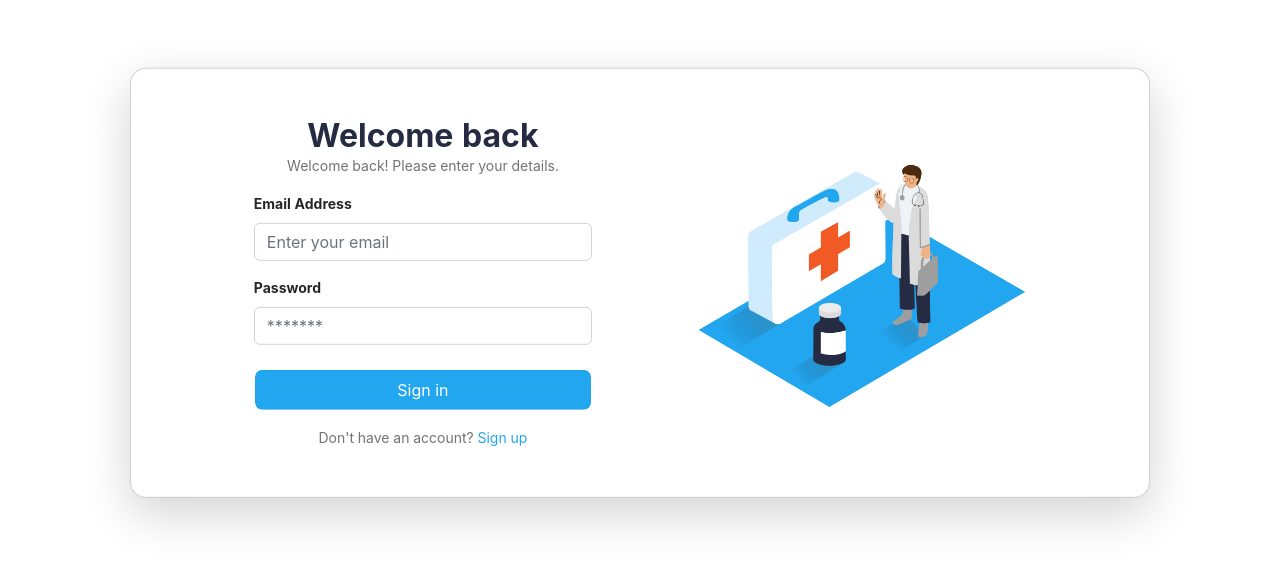
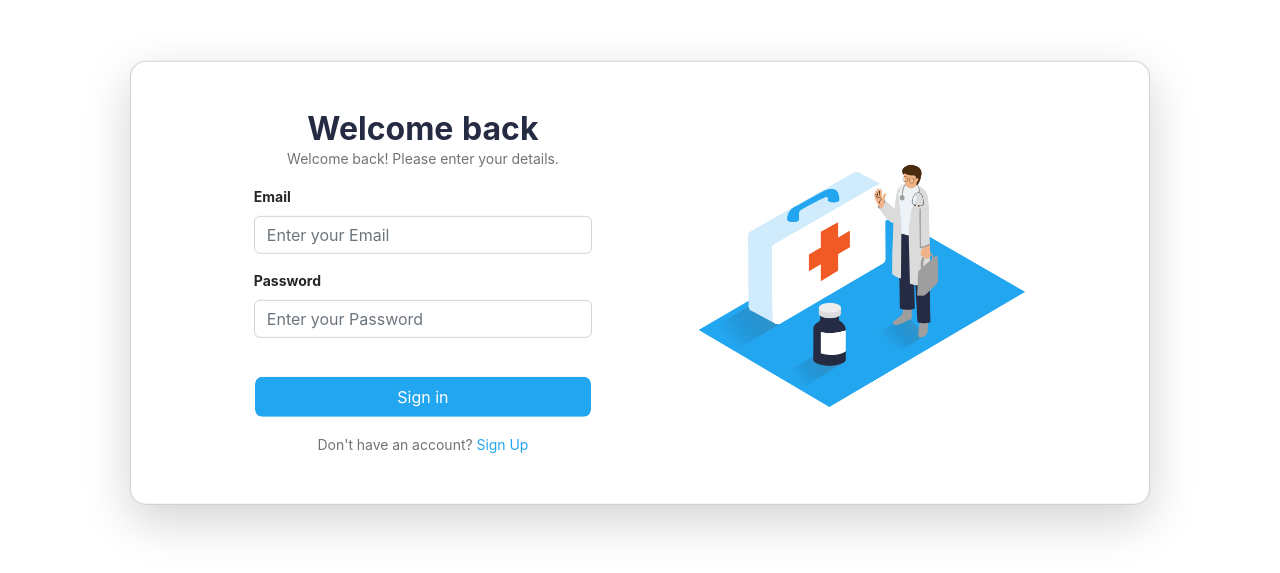
Before and after one commit to shidqiiii/dokter-favorit, a React (Create React App) app: page /login in a window 1280 px wide. Shown: the part 117-690 px from the top of the page. Built offline with nearby package versions, Linux system fonts and the light colour scheme; no server answers.

Commit message:
update form component

```diff
--- /dev/null
+++ b/src/Components/Form/FormGroupControl.js
@@ -0,0 +1,15 @@
+import React from 'react'
+import { Form } from 'react-bootstrap'
+
+export default function FormGroup(props) {
+    return (
+        <Form.Group className="mb-3">
+            <Form.Label className='fw-bold'>{props.name}</Form.Label>
+            <Form.Control
+                type={props.type}
+                placeholder={`Enter your ${props.name}`}
+                value={props.value}
+                onChange={props.onChange} />
+        </Form.Group>
+    )
+}
--- /dev/null
+++ b/src/Components/Form/FormGroupSelect.js
@@ -0,0 +1,16 @@
+import React from 'react'
+import { Form } from 'react-bootstrap'
+
+export default function FormGroupSelect(props) {
+    return (
+        <Form.Group className="mb-3">
+            <Form.Label className='fw-bold'>Role</Form.Label>
+            <Form.Select
+                onChange={props.onChange}
+                value={props.value} >
+                <option value="" defaultValue disabled hidden>Select here</option>
+                {props.children}
+            </Form.Select>
+        </Form.Group>
+    )
+}
--- /dev/null
+++ b/src/Components/Form/FormTemplate.js
@@ -0,0 +1,17 @@
+import React from 'react'
+import { Card, Col, Row } from 'react-bootstrap'
+
+export default function FormTemplate(props) {
+    return (
+        <Card className='mx-5 shadow-lg'>
+            <Row className='d-flex align-items-center justify-content-center py-5'>
+                <Col sm={10} lg={5} className='my-auto px-5'>
+                    {props.children}
+                </Col>
+                <Col sm={10} lg={5} className='d-flex align-items-center justify-content-center'>
+                    <Card.Img variant="top" src="./Image/login-illustrator.png" />
+                </Col>
+            </Row>
+        </Card>
+    )
+}
--- a/src/Pages/LoginPage.js
+++ b/src/Pages/LoginPage.js
@@ -5,17 +5,12 @@ import '../CSS/Entry Page/EntryPage.css'
 import { BaseApi } from '../API/BaseApi';
 import { NavLink, useNavigate } from 'react-router-dom';
 import Cookies from 'js-cookie'
-
-const ui = {
-    headerTitle: "Welcome back",
-    headerCaption: "Welcome back! Please enter your details.",
-    buttonText: "Sign in",
-    text: "Don't",
-    hrefText: "Sign up",
-    href: "register",
-}
+import FormControl from '../Components/Form/FormGroupControl';
+import FormTemplate from '../Components/Form/FormTemplate';
 
 export default function LoginPage() {
+    const navigate = useNavigate();
+
     const [inputData, setInputData] = useState({
         email: "",
         password: "",
@@ -23,8 +18,6 @@ export default function LoginPage() {
 
     const [isLoading, setIsLoading] = useState(false)
     const [inputError, setinputError] = useState("")
-
-    const navigate = useNavigate();
 
     const handleChange = (target, value) => {
         setInputData({
@@ -54,8 +47,6 @@ export default function LoginPage() {
         setTimeout(() => {
             handleLoginUser();
         }, 1000);
-
-
     }
 
     const handleError = () => {
@@ -67,66 +58,54 @@ export default function LoginPage() {
         }
     }
 
+    const handleForm = () => {
+        if (!isLoading) {
+            return (<>
+                <FormControl
+                    name="Email"
+                    type="Email"
+                    value={inputData.email}
+                    onChange={(event) => { handleChange("email", event.target.value) }} />
+
+                <FormControl
+                    name="Password"
+                    type="Password"
+                    value={inputData.password}
+                    onChange={(event) => { handleChange("password", event.target.value) }} />
+
+                {handleError()}
+
+                <FormControl
+                    type="Submit"
+                    value="Sign in" />
+
+                <Card.Text className='text-center'>Don't have an account? <NavLink to={`/register`}>
+                    Sign Up
+                </NavLink>
+                </Card.Text>
+            </>)
+        }
+        return <Loader />
+
+    }
+
     return (
         <div className="entry">
             <Container>
-                <Card className='mx-5 shadow-lg'>
-                    <Row className='d-flex align-items-center justify-content-center py-5'>
-                        <Col sm={10} lg={5} className='my-auto px-5'>
+                <FormTemplate>
                     <Form onSubmit={handleSubmit}>
                         <header className='mb-3 text-center'>
                             <Card.Title className='fw-bold fs-2 my-0'>
-                                        {ui.headerTitle}
+                                Welcome back
                             </Card.Title>
                             <Card.Text>
-                                        {ui.headerCaption}
+                                Welcome back! Please enter your details.
                             </Card.Text>
                         </header>
 
-                                {isLoading ?
-                                    (
-                                        <Loader />
-                                    )
-                                    :
-                                    (
-                                        <>
-                                            <Form.Group className="mb-3">
-                                                <Form.Label className='fw-bold'>Email Address</Form.Label>
-                                                <Form.Control
-                                                    type="email"
-                                                    placeholder="Enter your email"
-                                                    value={inputData.email}
-                                                    onChange={(event) => { handleChange("email", event.target.value) }} />
-                                            </Form.Group>
-
-                                            <Form.Group className="mb-3">
-                                                <Form.Label className='fw-bold'>Password</Form.Label>
-                                                <Form.Control
-                                                    type="password"
-                                                    placeholder="*******"
-                                                    value={inputData.password}
-                                                    onChange={(event) => { handleChange("password", event.target.value) }} />
-                                            </Form.Group>
-
-                                            {handleError()}
-
-                                            <Form.Group className="mt-4 mb-3">
-                                                <Form.Control type="submit" value={ui.buttonText} />
-                                            </Form.Group>
-
-                                            <Card.Text className='text-center'>{ui.text} have an account? <NavLink to={`/${ui.href}`}>
-                                                {ui.hrefText}
-                                            </NavLink>
-                                            </Card.Text>
-                                        </>
-                                    )}
+                        {handleForm()}
                     </Form >
-                        </Col>
-                        <Col sm={10} lg={5} className='d-flex align-items-center justify-content-center'>
-                            <Card.Img variant="top" src="./Image/login-illustrator.png" />
-                        </Col>
-                    </Row>
-                </Card>
+                </FormTemplate>
             </Container>
         </div>
     )
--- a/src/Pages/RegisterPage.js
+++ b/src/Pages/RegisterPage.js
@@ -3,35 +3,26 @@ import { Card, Col, Container, Form, Row, Alert } from 'react-bootstrap';
 import '../CSS/Entry Page/EntryPage.css'
 import { BaseApi } from '../API/BaseApi';
 import { NavLink, useNavigate } from 'react-router-dom';
-import Spinner from 'react-bootstrap/Spinner';
 import { connect } from "react-redux";
-// import FormComponent from '../Components/Entry Page/FormComponent'
-
-const ui =
-{
-    headerTitle: "Create an account",
-    headerCaption: "Let's get started.",
-    buttonText: "Create account",
-    text: "Already",
-    hrefText: "Sign in",
-    href: "login",
-}
+import Loader from '../Components/Loader';
+import FormControl from '../Components/Form/FormGroupControl';
+import FormSelect from '../Components/Form/FormGroupSelect';
+import FormTemplate from '../Components/Form/FormTemplate';
 
 function RegisterPage(props) {
+    const navigate = useNavigate();
+
     const [inputData, setInputData] = useState({
         name: "",
         email: "",
         password: "",
         role: "",
-        department: ""
+        id_departement: ""
     });
 
     const [isLoading, setIsLoading] = useState(false)
     const [inputError, setinputError] = useState("")
 
-    const navigate = useNavigate();
-
-    // HandleChange
     const handleChange = (target, value) => {
         setInputData({
             ...inputData,
@@ -58,8 +49,6 @@ function RegisterPage(props) {
         setTimeout(() => {
             handleRegisterUser();
         }, 1000);
-
-
     }
 
     const handleError = () => {
@@ -71,20 +60,64 @@ function RegisterPage(props) {
         }
     }
 
+    const handleForm = () => {
+        if (!isLoading) {
+            return (<>
+                <FormControl
+                    name="Full Name"
+                    type="Text"
+                    value={inputData.fullName}
+                    onChange={(event) => { handleChange("fullName", event.target.value) }} />
+
+                <FormControl
+                    name="Email"
+                    type="Email"
+                    value={inputData.email}
+                    onChange={(event) => { handleChange("email", event.target.value) }} />
+
+                <FormControl
+                    name="Password"
+                    type="Password"
+                    value={inputData.password}
+                    onChange={(event) => { handleChange("password", event.target.value) }} />
+
+                <FormSelect
+                    name="Role"
+                    value={inputData.role}
+                    onChange={(event) => { handleChange("role", event.target.value) }}>
+                    <option value={"pasien"}>Pasien</option>
+                    <option value={"doctor"}>Doctor</option>
+                </FormSelect>
+
+                {selectDepartemen()}
+                {handleError()}
+
+                <FormControl
+                    type="Submit"
+                    value="Create Account" />
+
+
+                <Card.Text className='text-center'>Already have an account? <NavLink to={"/login"}>
+                    Sign In
+                </NavLink>
+                </Card.Text>
+            </>)
+        }
+        return <Loader />
+
+    }
+
     const selectDepartemen = () => {
         if (inputData.role === 'doctor') {
             return (
-                <Form.Group className="mb-3">
-                    <Form.Label className='fw-bold'>Departement</Form.Label>
-                    <Form.Select
-                        onChange={(event) => { handleChange("id_departement", event.target.value) }}
-                        value={inputData.id_departement}>
-                        <option value="" defaultValue disabled hidden>Select here</option>
+                <FormSelect
+                    name="Departement"
+                    value={inputData.id_departement}
+                    onChange={(event) => { handleChange("id_departement", event.target.value) }}>
                     {props.departmentsReducer.map(item => (
                         <option value={item.id} key={item.id}>{item.name}</option>
                     ))}
-                    </Form.Select>
-                </Form.Group>
+                </FormSelect>
             )
         }
     }
@@ -92,90 +125,20 @@ function RegisterPage(props) {
     return (
         <div className="entry">
             <Container>
-                <Card className='mx-5 shadow-lg'>
-                    <Row className='d-flex align-items-center justify-content-center py-5'>
-                        <Col sm={10} lg={5} className='my-auto px-5'>
+                <FormTemplate>
                     <Form onSubmit={handleSubmit}>
                         <header className='mb-3 text-center'>
                             <Card.Title className='fw-bold fs-2 my-0'>
-                                        {ui.headerTitle}
+                                Create an account
                             </Card.Title>
                             <Card.Text>
-                                        {ui.headerCaption}
+                                Let's get started.
                             </Card.Text>
                         </header>
 
-                                {isLoading ?
-                                    (
-                                        <div className='text-center'>
-                                            <Spinner animation="border" role="status">
-                                                <span className="visually-hidden">Loading...</span>
-                                            </Spinner>
-                                        </div>
-                                    )
-                                    :
-                                    (
-                                        <>
-                                            <Form.Group className="mb-3">
-                                                <Form.Label className='fw-bold'>Email Address</Form.Label>
-                                                <Form.Control
-                                                    type="email"
-                                                    placeholder="Enter your email"
-                                                    value={inputData.firstName}
-                                                    onChange={(event) => { handleChange("email", event.target.value) }} />
-                                            </Form.Group>
-
-                                            <Form.Group className="mb-3">
-                                                <Form.Label className='fw-bold'>Password</Form.Label>
-                                                <Form.Control
-                                                    type="password"
-                                                    placeholder="*******"
-                                                    value={inputData.password}
-                                                    onChange={(event) => { handleChange("password", event.target.value) }} />
-                                            </Form.Group>
-
-                                            <Form.Group className="mb-3">
-                                                <Form.Label className='fw-bold'>Full Name</Form.Label>
-                                                <Form.Control
-                                                    type="text"
-                                                    placeholder="Enter your full name"
-                                                    value={inputData.fullName}
-                                                    onChange={(event) => { handleChange("fullName", event.target.value) }} />
-                                            </Form.Group>
-
-                                            <Form.Group className="mb-3">
-                                                <Form.Label className='fw-bold'>Role</Form.Label>
-                                                <Form.Select
-                                                    onChange={(event) => { handleChange("role", event.target.value) }}
-                                                    value={inputData.role}
-                                                >
-                                                    <option value="" defaultValue disabled hidden>Select here</option>
-                                                    <option value={"pasien"}>Pasien</option>
-                                                    <option value={"doctor"}>Doctor</option>
-                                                </Form.Select>
-                                            </Form.Group>
-
-                                            {selectDepartemen()}
-                                            {handleError()}
-
-                                            <Form.Group className="mt-4 mb-3">
-                                                <Form.Control type="submit" value={ui.buttonText} />
-                                            </Form.Group>
-
-
-                                            <Card.Text className='text-center'>{ui.text} have an account? <NavLink to={`/${ui.href}`}>
-                                                {ui.hrefText}
-                                            </NavLink>
-                                            </Card.Text>
-                                        </>
-                                    )}
+                        {handleForm()}
                     </Form >
-                        </Col>
-                        <Col sm={10} lg={5} className='d-flex align-items-center justify-content-center'>
-                            <Card.Img variant="top" src="./Image/login-illustrator.png" />
-                        </Col>
-                    </Row>
-                </Card>
+                </FormTemplate>
             </Container>
         </div>
     )
```
Lines whose indentation alone changed are shown as unchanged.
